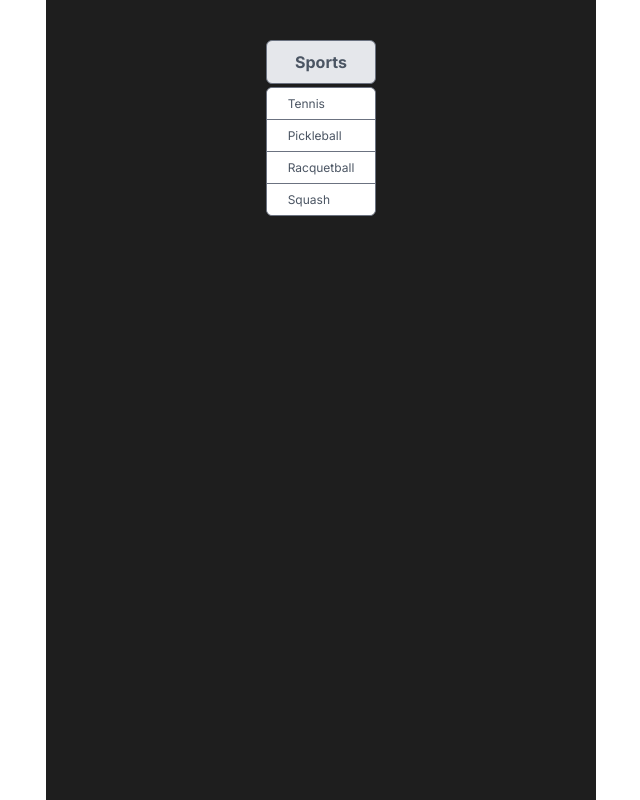
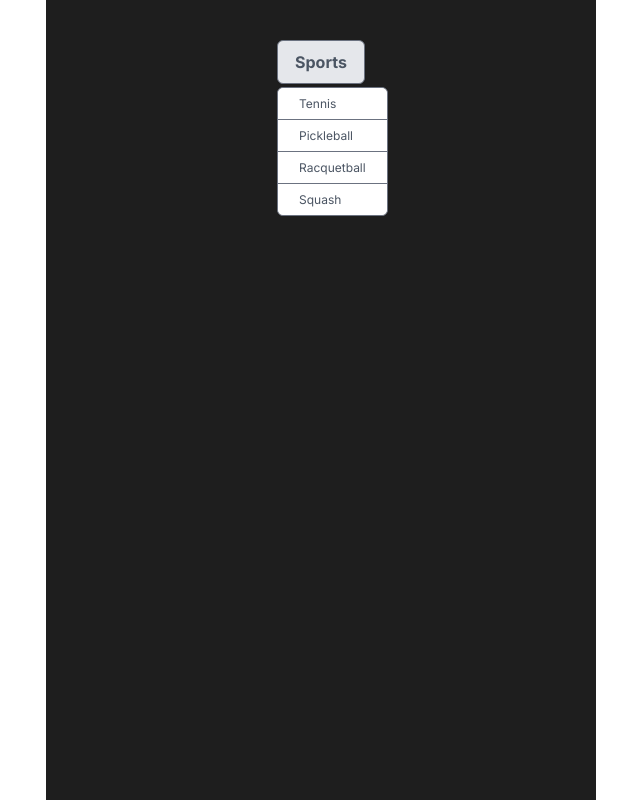
Before and after one commit to adex-badr18/scrimba-component-library, a React (Vite) app: page / in a window 1280 px wide. Both pictures are taken after a click on the button "Sports". Shown: the whole page, without its empty margins (319-959 px from the left). Built offline with nearby package versions, Linux system fonts and the light colour scheme.

Commit message:
Refactor menu components position & styles

```diff
--- a/src/App.css
+++ b/src/App.css
@@ -27,6 +27,10 @@ button {
 
 button:focus {
     outline: none;
+}
+
+button:active {
+    background-color: #c0c1c2;
 }
 
 button.btn-sm {
@@ -61,9 +65,7 @@ button.btn-danger {
 
 /* Menu */
 .menu {
-    display: flex;
-    flex-direction: column;
-    gap: 3px;
+    position: relative;
 }
 
 .menu-dropdown {
@@ -71,6 +73,9 @@ button.btn-danger {
     border: 0.5px solid #6B7280;
     border-radius: 6px;
     color: #4B5563;
+    position: absolute;
+    left: 0;
+    margin-top: 3px;
 }
 
 .menu-item {
@@ -83,6 +88,7 @@ button.btn-danger {
     color: #4B5563;
     padding: 7px 21px;
     cursor: pointer;
+    user-select: none;
 }
 
 .menu-item:not(:last-of-type) {
@@ -100,33 +106,3 @@ button.btn-danger {
 .menu-dropdown div:last-of-type {
     border-radius: 0 0 6px 6px;
 }
-
-
-
-/*
-
-box-sizing: border-box;
-
-position: absolute;
-width: 85px;
-height: 30px;
-left: 0px;
-top: 59.5px;
-
-background: #FFFFFF;
-border-bottom: 0.708333px solid #6B7280;
-
-position: absolute;
-width: 36px;
-height: 17px;
-left: 21px;
-top: 96.25px;
-
-font-family: 'Inter';
-font-style: normal;
-font-weight: 400;
-font-size: 12px;
-line-height: 17px;
-color: #4B5563;
-identical to box height, or 142%
-*/
```
